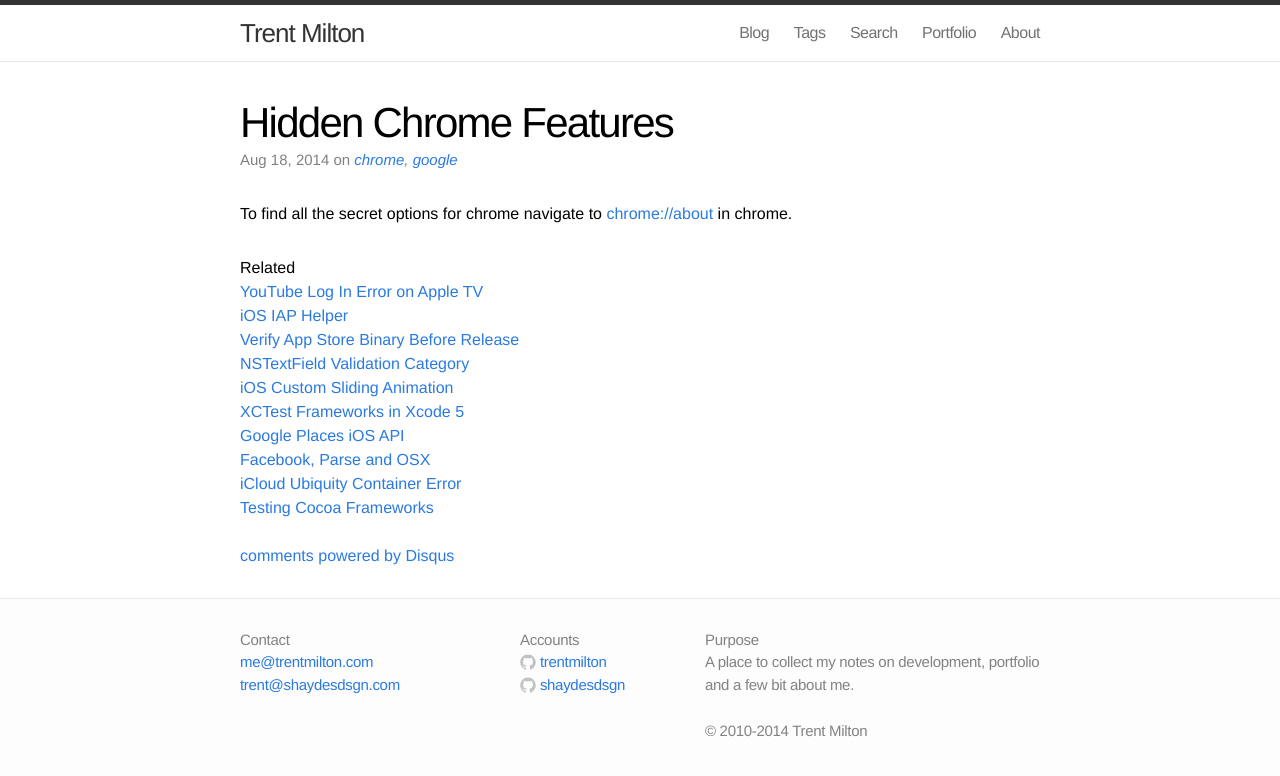
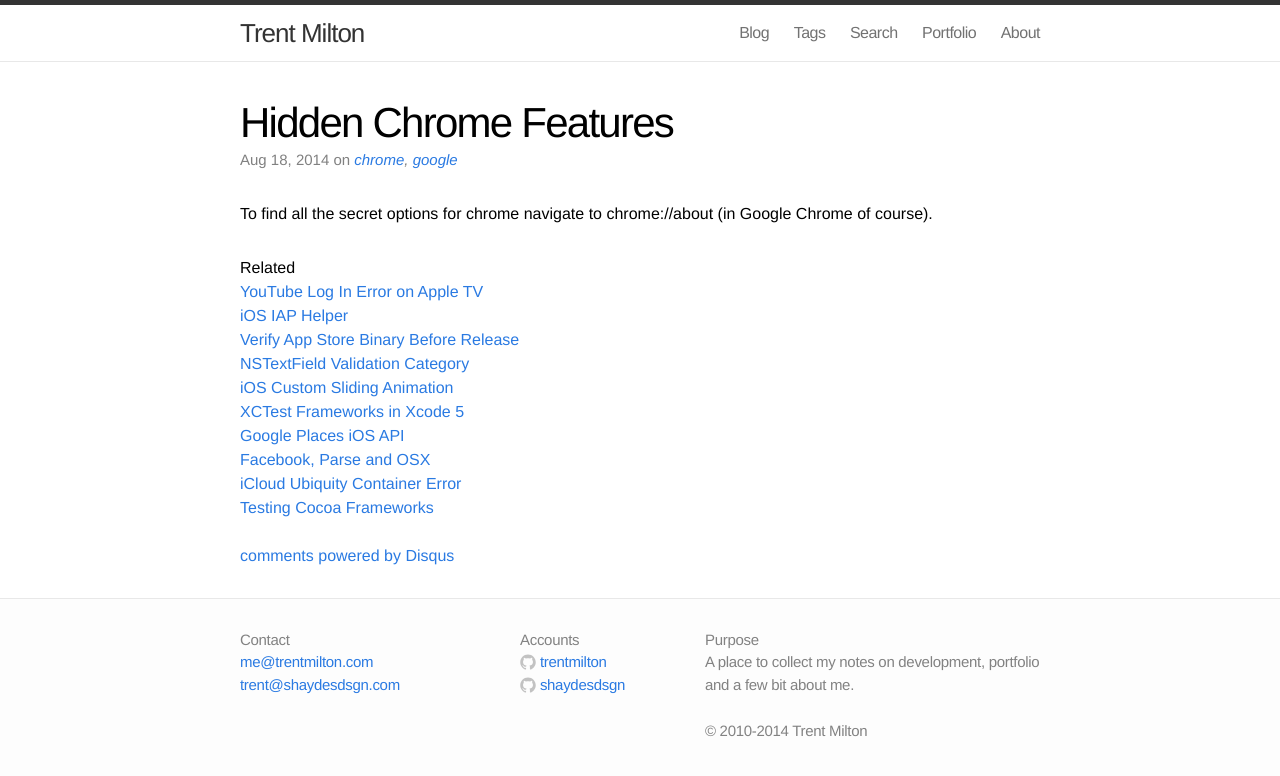
Before and after one commit to trentmilton/trentmilton-site-jekyll, a Jekyll site: the page built from _posts/2014-08-18-hidden-chrome-features.md, in a window 1280 px wide. Shown: the top 776 px of the page. Built offline with Jekyll 4.4.1, drawn with Linux system fonts in a browser that asks for light colours; comment, search, counter and statistics services are not loaded.

Commit message:
Correction to google chrome hidden features post

```diff
--- a/_posts/2014-08-18-hidden-chrome-features.md
+++ b/_posts/2014-08-18-hidden-chrome-features.md
@@ -5,4 +5,4 @@
 categories: []
 tags: [chrome, google]
 ---
-To find all the secret options for chrome navigate to [chrome://about](chrome://about) in chrome.
+To find all the secret options for chrome navigate to chrome://about (in Google Chrome of course).
```
